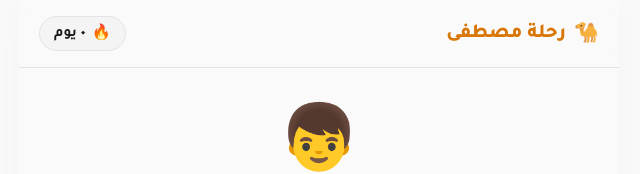
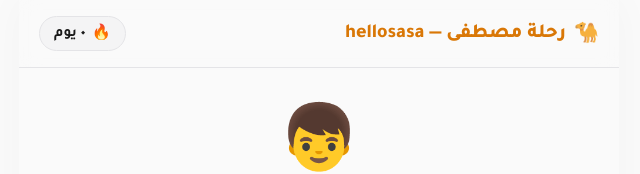
Before and after one commit to docmoatazgoda-collab/mostafas-journey, a website: page index.html in a window 1280 px wide. Shown: the top 174 px of the page, without its empty margins (321-961 px from the left). Drawn offline with Linux system fonts and the light colour scheme.

Commit message:
Set UI app name to bilingual: رحلة مصطفى — hellosasa

```diff
--- a/index.html
+++ b/index.html
@@ -3,7 +3,7 @@
 <head>
   <meta charset="UTF-8">
   <meta name="viewport" content="width=device-width, initial-scale=1.0, maximum-scale=1.0, user-scalable=no">
-  <title>رحلة مصطفى — تعلم وإلعب</title>
+  <title>رحلة مصطفى — hellosasa</title>
 
   <!-- SEO Meta Tags -->
   <meta name="description" content="رحلة تعليمية ممتعة لمصطفى - ٣٠ يوم من التعلم واللعب الهادف استعداداً للروضة والحساب الذهني">
@@ -12,7 +12,7 @@
   <!-- Web App Capabilities & PWA -->
   <meta name="apple-mobile-web-app-capable" content="yes">
   <meta name="apple-mobile-web-app-status-bar-style" content="default">
-  <meta name="apple-mobile-web-app-title" content="رحلة مصطفى">
+  <meta name="apple-mobile-web-app-title" content="رحلة مصطفى — hellosasa">
   <link rel="apple-touch-icon" href="icons/icon-192.png">
   <link rel="manifest" href="manifest.json">
 
@@ -30,7 +30,7 @@
     <header class="app-header">
       <div class="header-title">
         <span>🐪</span>
-        <span>رحلة مصطفى</span>
+        <span>رحلة مصطفى — hellosasa</span>
       </div>
       <div class="header-actions">
         <!-- Streak badge visible at top -->
```
